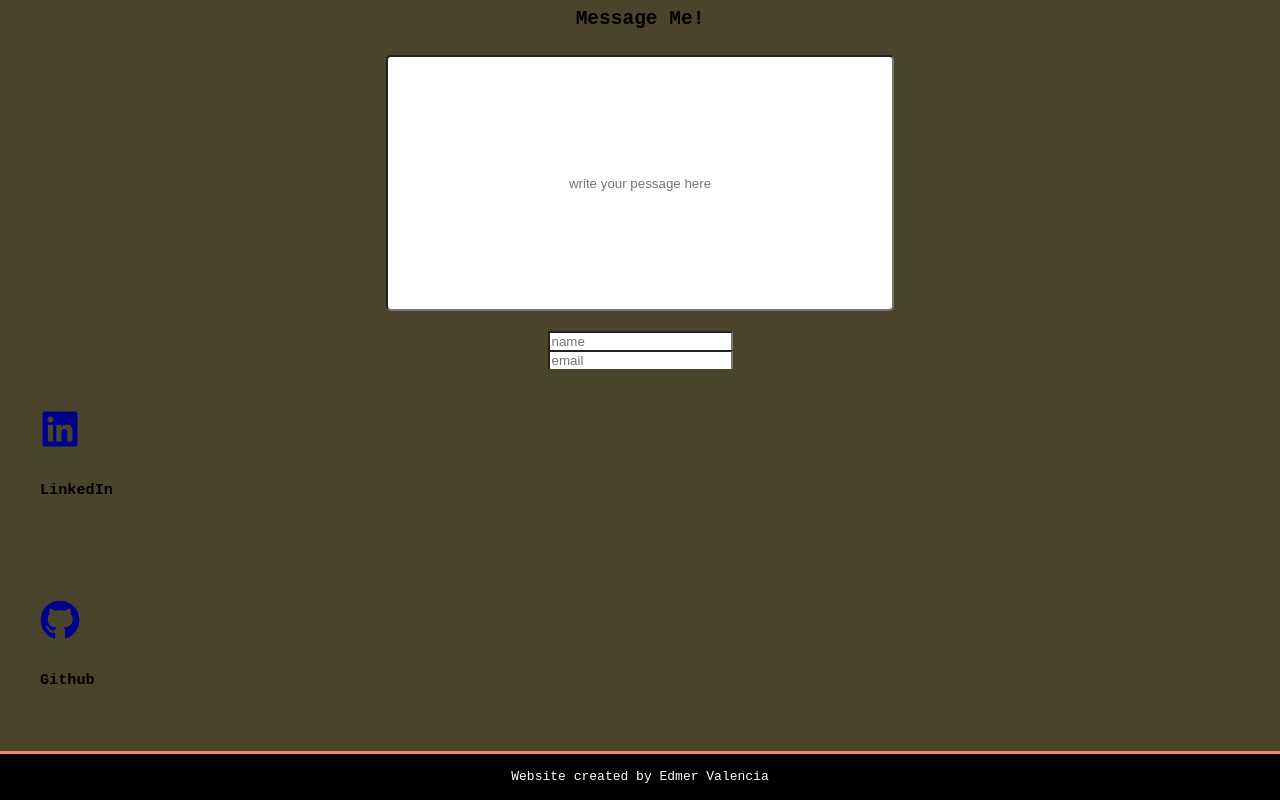
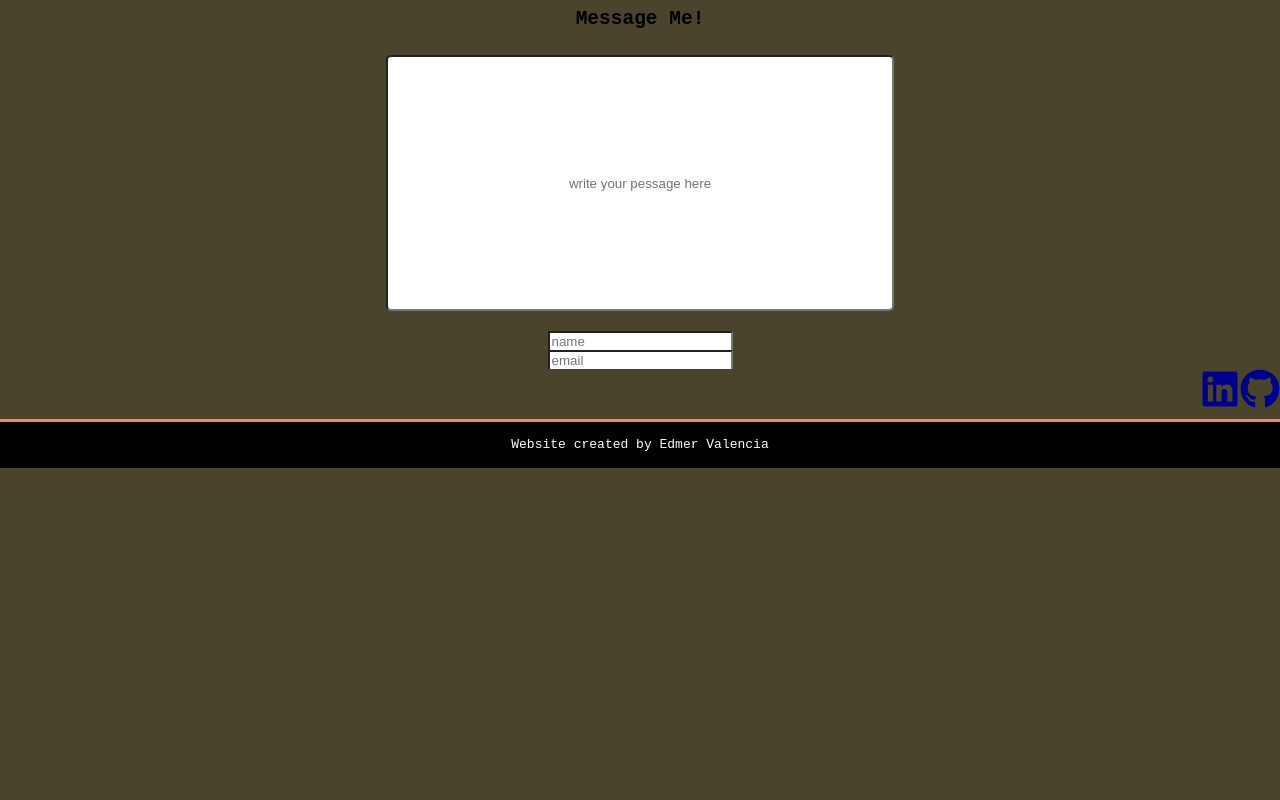
Before and after one commit to edm1001/web-dev-portfolio2022, a React (Create React App) app: page / in a window 1280 px wide. Shown: the part 1534-2334 px from the top of the page. After the commit the page ends 2002 px from the top, so only its background shows below. Built offline with nearby package versions, Linux system fonts and the light colour scheme.

Commit message:
contact changes

```diff
--- a/src/Components/Contact/Contact.js
+++ b/src/Components/Contact/Contact.js
@@ -20,16 +20,11 @@ function Contact() {
                 <FaLinkedin
   color='darkblue' size='40px'
                 />
-                </a>
-                <h3>LinkedIn</h3>
-                </div>
-
-                <div className='icons'>
                 <a href='https://github.com/edm1001'>
                 <FaGithub
   color='darkblue' size='40px'
                 /></a>
-                <h3>Github</h3>
+                </a>
                 </div>
     </div>
     </section>
--- a/src/main.css
+++ b/src/main.css
@@ -88,7 +88,10 @@ h1 {
 
 }
 .icons{
-  padding:40px;
+  display: flex;
+  flex-direction: row-reverse;
+  width:100%;
+  justify-content: space-between;
 }
 .message{
   display: flex;
```
